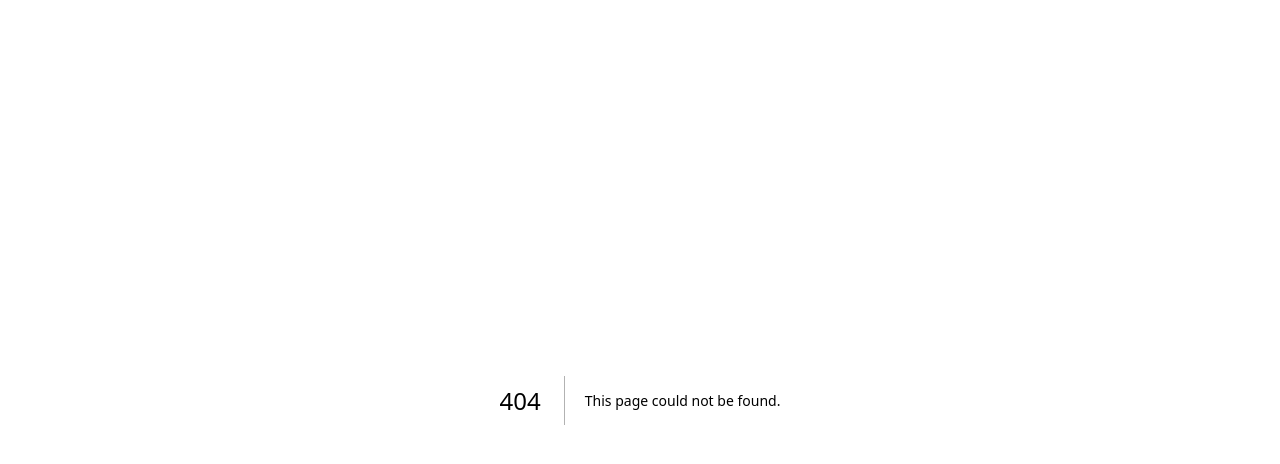
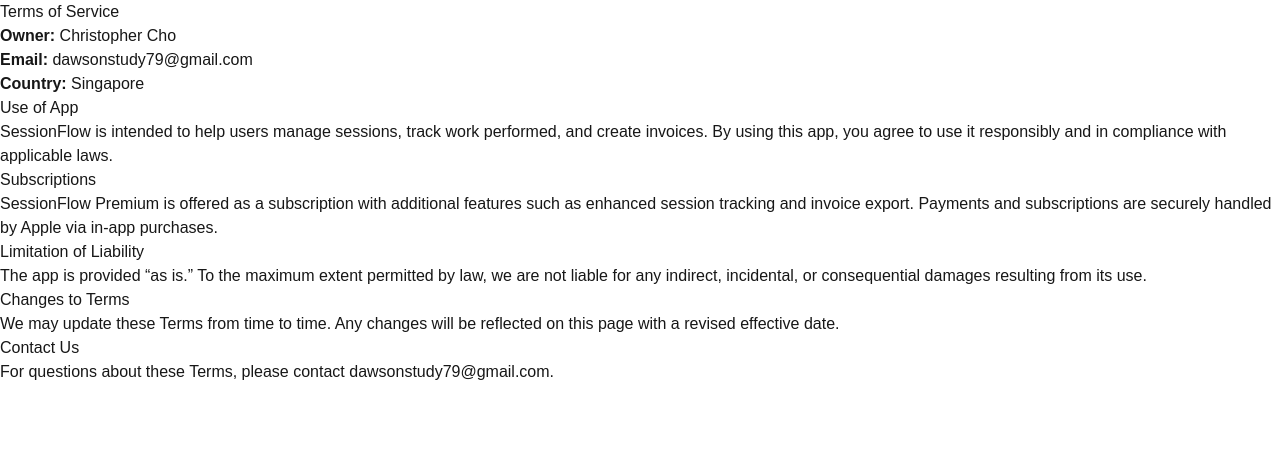
Before and after one commit to cjiajing/sessionflow-site, a Next.js app: page /terms in a window 1280 px wide. Before the commit this address had no page. Shown: the top 464 px of the page. Built offline with nearby package versions, Linux system fonts and the light colour scheme.

Commit message:
Initial SessionFlow website

```diff
--- a/app/page.tsx
+++ b/app/page.tsx
@@ -1,65 +1,17 @@
-import Image from "next/image";
-
-export default function Home() {
+export default function HomePage() {
   return (
-    <div className="flex min-h-screen items-center justify-center bg-zinc-50 font-sans dark:bg-black">
-      <main className="flex min-h-screen w-full max-w-3xl flex-col items-center justify-between py-32 px-16 bg-white dark:bg-black sm:items-start">
-        <Image
-          className="dark:invert"
-          src="/next.svg"
-          alt="Next.js logo"
-          width={100}
-          height={20}
-          priority
-        />
-        <div className="flex flex-col items-center gap-6 text-center sm:items-start sm:text-left">
-          <h1 className="max-w-xs text-3xl font-semibold leading-10 tracking-tight text-black dark:text-zinc-50">
-            To get started, edit the page.tsx file.
-          </h1>
-          <p className="max-w-md text-lg leading-8 text-zinc-600 dark:text-zinc-400">
-            Looking for a starting point or more instructions? Head over to{" "}
-            <a
-              href="https://vercel.com/templates?framework=next.js&utm_source=create-next-app&utm_medium=appdir-template-tw&utm_campaign=create-next-app"
-              className="font-medium text-zinc-950 dark:text-zinc-50"
-            >
-              Templates
-            </a>{" "}
-            or the{" "}
-            <a
-              href="https://nextjs.org/learn?utm_source=create-next-app&utm_medium=appdir-template-tw&utm_campaign=create-next-app"
-              className="font-medium text-zinc-950 dark:text-zinc-50"
-            >
-              Learning
-            </a>{" "}
-            center.
-          </p>
-        </div>
-        <div className="flex flex-col gap-4 text-base font-medium sm:flex-row">
-          <a
-            className="flex h-12 w-full items-center justify-center gap-2 rounded-full bg-foreground px-5 text-background transition-colors hover:bg-[#383838] dark:hover:bg-[#ccc] md:w-[158px]"
-            href="https://vercel.com/new?utm_source=create-next-app&utm_medium=appdir-template-tw&utm_campaign=create-next-app"
-            target="_blank"
-            rel="noopener noreferrer"
-          >
-            <Image
-              className="dark:invert"
-              src="/vercel.svg"
-              alt="Vercel logomark"
-              width={16}
-              height={16}
-            />
-            Deploy Now
-          </a>
-          <a
-            className="flex h-12 w-full items-center justify-center rounded-full border border-solid border-black/[.08] px-5 transition-colors hover:border-transparent hover:bg-black/[.04] dark:border-white/[.145] dark:hover:bg-[#1a1a1a] md:w-[158px]"
-            href="https://nextjs.org/docs?utm_source=create-next-app&utm_medium=appdir-template-tw&utm_campaign=create-next-app"
-            target="_blank"
-            rel="noopener noreferrer"
-          >
-            Documentation
-          </a>
-        </div>
-      </main>
-    </div>
+    <main className="card">
+      <h2>Welcome</h2>
+      <p>
+        This mini site hosts the legal pages for <strong>SessionFlow</strong>.
+      </p>
+      <ul>
+        <li><a href="/privacy">Privacy Policy</a></li>
+        <li><a href="/terms">Terms of Service</a></li>
+      </ul>
+      <p className="small">
+        Contact: <a href="mailto:dawsonstudy79@gmail.com">dawsonstudy79@gmail.com</a> · Singapore
+      </p>
+    </main>
   );
 }
--- /dev/null
+++ b/app/privacy/page.tsx
@@ -0,0 +1,40 @@
+export const metadata = {
+  title: "Privacy Policy - SessionFlow",
+  description: "Privacy Policy for SessionFlow.",
+};
+
+export default function PrivacyPage() {
+  return (
+    <main className="card">
+      <h1>Privacy Policy</h1>
+
+      <p>
+        <strong>Owner:</strong> Christopher Cho
+      </p>
+      <p>
+        <strong>Email:</strong>{" "}
+        <a href="mailto:dawsonstudy79@gmail.com">
+          dawsonstudy79@gmail.com
+        </a>
+      </p>
+      <p>
+        <strong>Country:</strong> Singapore
+      </p>
+
+      <h2>Information We Collect</h2>
+      <p>
+        SessionFlow stores information you enter about your clients, sessions,
+        and invoices. This data is stored locally on your device and is not
+        shared with third parties.
+      </p>
+
+      <h2>Use of Data</h2>
+      <p>
+        Data is used solely to help you manage your sessions and payments,
+        including scheduling, record-keeping, and invoice generation.
+      </p>
+
+      <h2>Location Data</h2>
+      <p>
+        If you enable location-based reminders, SessionFlow may use your
+        approximate location to notify you when you arrive at a session
--- /dev/null
+++ b/app/support/page.tsx
@@ -0,0 +1,82 @@
+export const metadata = {
+  title: "SessionFlow Support",
+  description:
+    "Get help with SessionFlow: contact details, common questions, and guidance for subscriptions and invoices.",
+};
+
+export default function SupportPage() {
+  return (
+    <main
+      style={{
+        fontFamily:
+          "-apple-system, BlinkMacSystemFont, Segoe UI, Roboto, sans-serif",
+        lineHeight: 1.6,
+        maxWidth: 800,
+        margin: "40px auto",
+        padding: "0 16px",
+      }}
+    >
+      <h1 style={{ color: "#2563eb", marginBottom: 8 }}>
+        SessionFlow Support
+      </h1>
+
+      <p>
+        Thanks for using <strong>SessionFlow</strong>! If you need help, have
+        feedback, or questions about subscriptions or billing, you can reach us
+        here:
+      </p>
+
+      <ul>
+        <li>
+          Email:{" "}
+          <a href="mailto:dawsonstudy79@gmail.com">
+            dawsonstudy79@gmail.com
+          </a>
+        </li>
+        <li>Country: Singapore</li>
+      </ul>
+
+      <h2 style={{ marginTop: 24 }}>Common Questions</h2>
+
+      <ul>
+        <li>
+          <strong>Subscriptions & Premium Features:</strong> You can manage or
+          cancel your subscription anytime via your iPhone’s App Store settings
+          or from{" "}
+          <a
+            href="https://apps.apple.com/account/subscriptions"
+            target="_blank"
+            rel="noreferrer"
+          >
+            your Apple subscriptions
+          </a>
+          .
+        </li>
+
+        <li>
+          <strong>Invoices & Payments:</strong> SessionFlow allows you to
+          generate and export professional PDF invoices for your sessions.
+        </li>
+
+        <li>
+          <strong>Data & Privacy:</strong> Your data is stored securely on your
+          device unless otherwise stated.
+        </li>
+      </ul>
+
+      <h2 style={{ marginTop: 24 }}>Further Help</h2>
+
+      <p>
+        For anything else, email us at{" "}
+        <a href="mailto:dawsonstudy79@gmail.com">
+          dawsonstudy79@gmail.com
+        </a>
+        . We aim to respond within 2–3 business days.
+      </p>
+
+      <p style={{ marginTop: 32, fontSize: 14, color: "#6b7280" }}>
+        © 2026 SessionFlow. All rights reserved.
+      </p>
+    </main>
+  );
+}
--- /dev/null
+++ b/app/terms/page.tsx
@@ -0,0 +1,62 @@
+export const metadata = {
+  title: "Terms of Service - SessionFlow",
+  description: "Terms of Service for SessionFlow.",
+};
+
+export default function TermsPage() {
+  return (
+    <main className="card">
+      <h1>Terms of Service</h1>
+
+      <p>
+        <strong>Owner:</strong> Christopher Cho
+      </p>
+      <p>
+        <strong>Email:</strong>{" "}
+        <a href="mailto:dawsonstudy79@gmail.com">
+          dawsonstudy79@gmail.com
+        </a>
+      </p>
+      <p>
+        <strong>Country:</strong> Singapore
+      </p>
+
+      <h2>Use of App</h2>
+      <p>
+        SessionFlow is intended to help users manage sessions, track work
+        performed, and create invoices. By using this app, you agree to use it
+        responsibly and in compliance with applicable laws.
+      </p>
+
+      <h2>Subscriptions</h2>
+      <p>
+        SessionFlow Premium is offered as a subscription with additional
+        features such as enhanced session tracking and invoice export.
+        Payments and subscriptions are securely handled by Apple via in-app
+        purchases.
+      </p>
+
+      <h2>Limitation of Liability</h2>
+      <p>
+        The app is provided “as is.” To the maximum extent permitted by law,
+        we are not liable for any indirect, incidental, or consequential
+        damages resulting from its use.
+      </p>
+
+      <h2>Changes to Terms</h2>
+      <p>
+        We may update these Terms from time to time. Any changes will be
+        reflected on this page with a revised effective date.
+      </p>
+
+      <h2>Contact Us</h2>
+      <p>
+        For questions about these Terms, please contact{" "}
+        <a href="mailto:dawsonstudy79@gmail.com">
+          dawsonstudy79@gmail.com
+        </a>
+        .
+      </p>
+    </main>
+  );
+}
```
